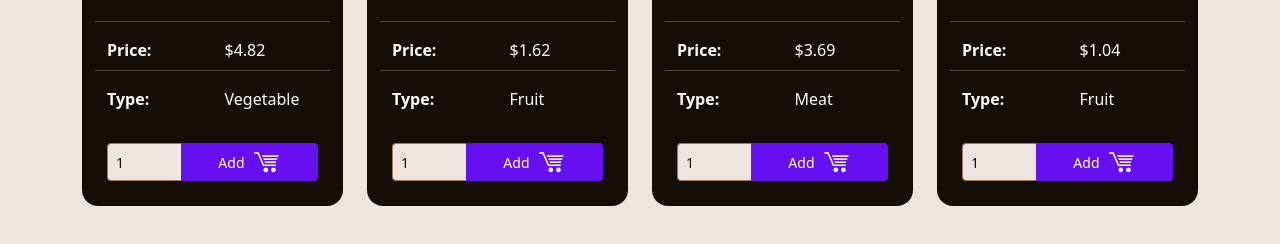
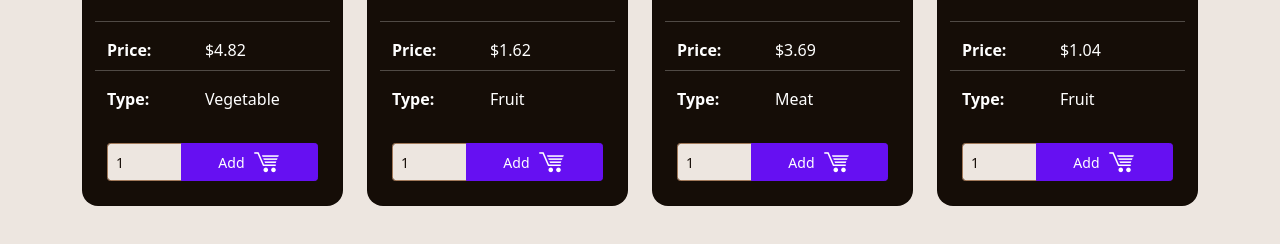
Before and after one commit to webceyhan/bs-splendid-food, a website: page src/products.html in a window 1280 px wide. Shown: the part 404-648 px from the top of the page. Drawn offline with nearby package versions, Linux system fonts and the light colour scheme.

Commit message:
card text colum size modified

```diff
--- a/src/products.html
+++ b/src/products.html
@@ -95,11 +95,11 @@
 
                                 <dl class="row mb-4">
                                     <hr />
-                                    <dt class="col-sm-6">Price:</dt>
-                                    <dd class="col-sm-6">$4.82</dd>
+                                    <dt class="col-sm-5">Price:</dt>
+                                    <dd class="col-sm-7">$4.82</dd>
                                     <hr />
-                                    <dt class="col-sm-6">Type:</dt>
-                                    <dd class="col-sm-6">Vegetable</dd>
+                                    <dt class="col-sm-5">Type:</dt>
+                                    <dd class="col-sm-7">Vegetable</dd>
                                 </dl>
 
                                 <div class="input-group input-group-sm">
@@ -135,11 +135,11 @@
 
                                 <dl class="row mb-4">
                                     <hr />
-                                    <dt class="col-sm-6">Price:</dt>
-                                    <dd class="col-sm-6">$1.62</dd>
+                                    <dt class="col-sm-5">Price:</dt>
+                                    <dd class="col-sm-7">$1.62</dd>
                                     <hr />
-                                    <dt class="col-sm-6">Type:</dt>
-                                    <dd class="col-sm-6">Fruit</dd>
+                                    <dt class="col-sm-5">Type:</dt>
+                                    <dd class="col-sm-7">Fruit</dd>
                                 </dl>
 
                                 <div class="input-group input-group-sm">
@@ -175,11 +175,11 @@
 
                                 <dl class="row mb-4">
                                     <hr />
-                                    <dt class="col-sm-6">Price:</dt>
-                                    <dd class="col-sm-6">$3.69</dd>
+                                    <dt class="col-sm-5">Price:</dt>
+                                    <dd class="col-sm-7">$3.69</dd>
                                     <hr />
-                                    <dt class="col-sm-6">Type:</dt>
-                                    <dd class="col-sm-6">Meat</dd>
+                                    <dt class="col-sm-5">Type:</dt>
+                                    <dd class="col-sm-7">Meat</dd>
                                 </dl>
 
                                 <div class="input-group input-group-sm">
@@ -215,11 +215,11 @@
 
                                 <dl class="row mb-4">
                                     <hr />
-                                    <dt class="col-sm-6">Price:</dt>
-                                    <dd class="col-sm-6">$1.04</dd>
+                                    <dt class="col-sm-5">Price:</dt>
+                                    <dd class="col-sm-7">$1.04</dd>
                                     <hr />
-                                    <dt class="col-sm-6">Type:</dt>
-                                    <dd class="col-sm-6">Fruit</dd>
+                                    <dt class="col-sm-5">Type:</dt>
+                                    <dd class="col-sm-7">Fruit</dd>
                                 </dl>
 
                                 <div class="input-group input-group-sm">
```
Also changed, not shown: src/app.html (+12 -12 lines).
